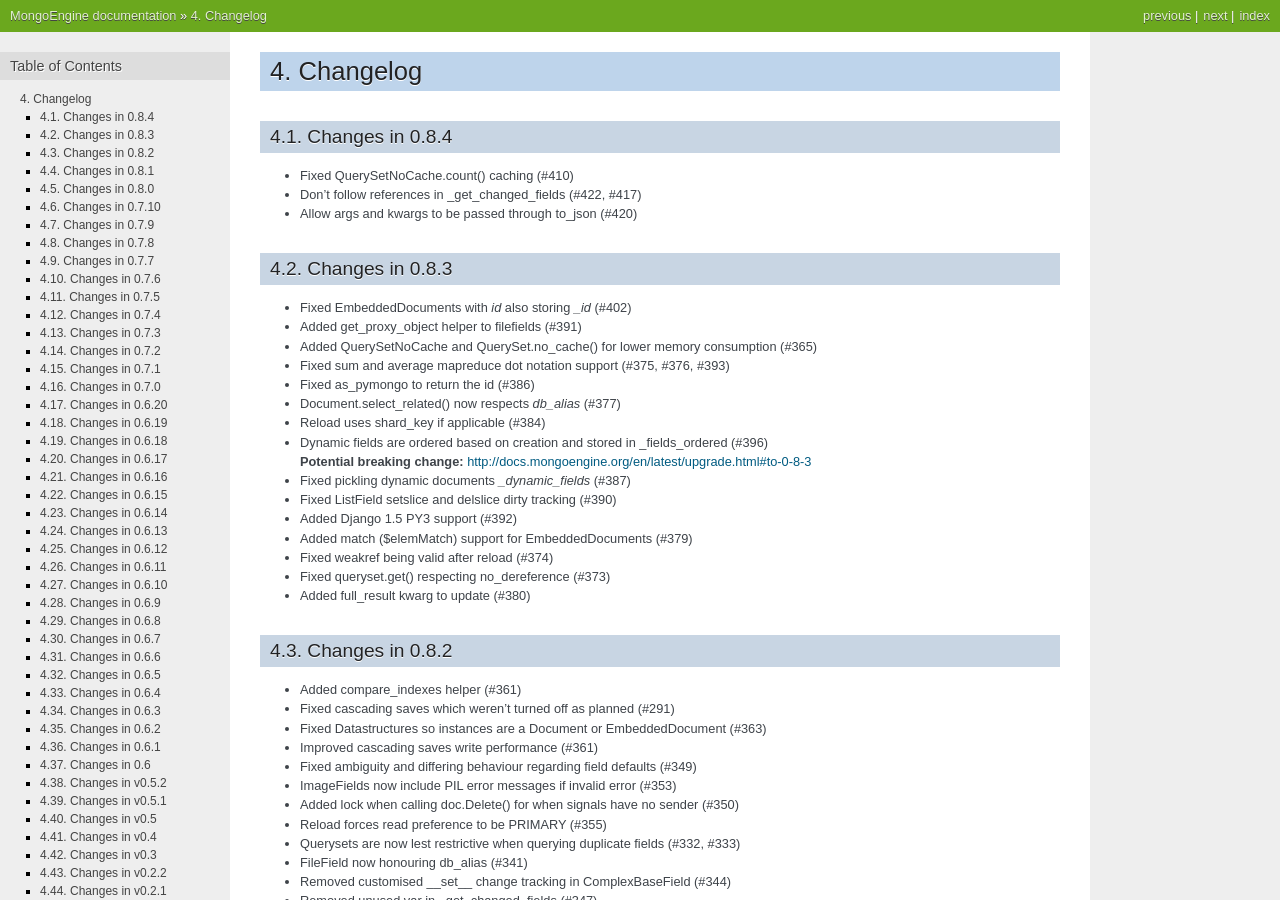
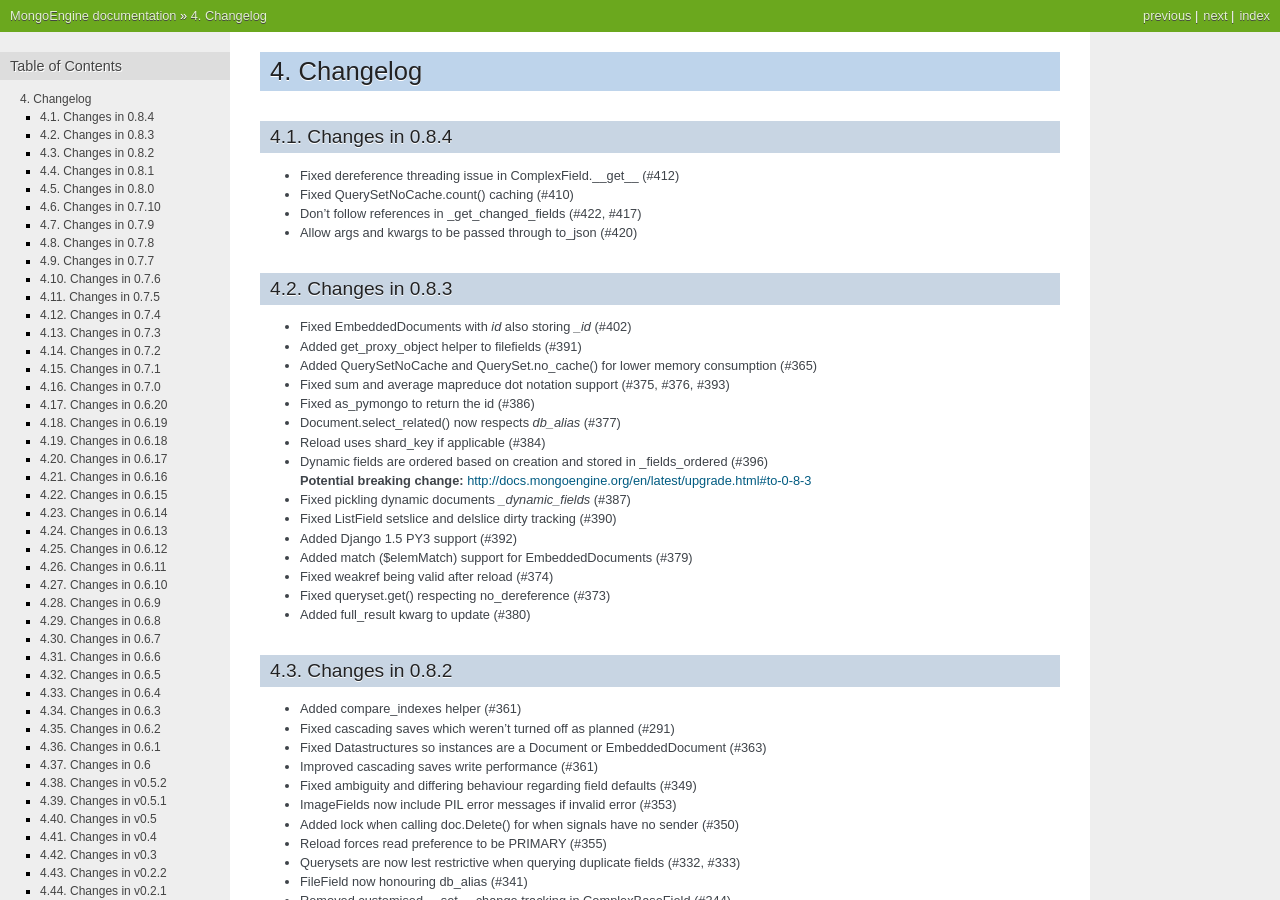
Before and after one commit to MongoEngine/mongoengine, a Sphinx documentation site: the page built from docs/changelog.rst, in a window 1280 px wide and 900 px high. Built offline with Sphinx 7.4.7, drawn with Linux system fonts in a browser that asks for light colours; the version number could not be read and is left out.

Commit message:
Fixed dereference threading issue in ComplexField.__get__ (#412)

```diff
--- a/docs/changelog.rst
+++ b/docs/changelog.rst
@@ -4,6 +4,7 @@ Changelog
 
 Changes in 0.8.4
 ================
+- Fixed dereference threading issue in ComplexField.__get__ (#412)
 - Fixed QuerySetNoCache.count() caching (#410)
 - Don't follow references in _get_changed_fields (#422, #417)
 - Allow args and kwargs to be passed through to_json (#420)
```
